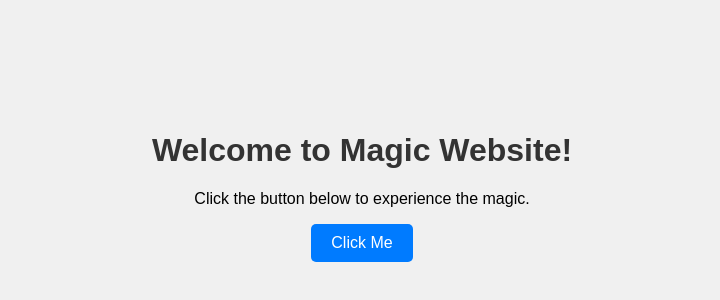
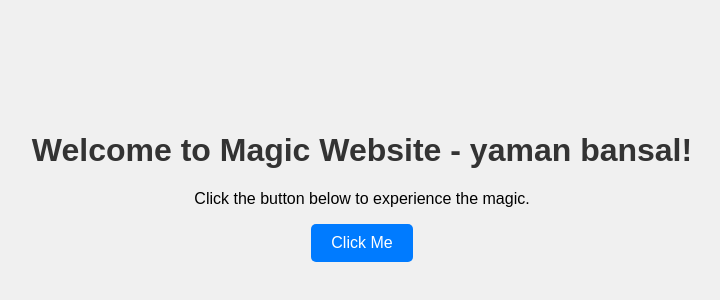
Before and after one commit to yaman0808/magicwebsite, a plain HTML site: page index.html in a window 1280 px wide. Shown: the part 214-514 px from the top of the page, without its empty margins (278-998 px from the left). Drawn offline with Linux system fonts and the light colour scheme.

Commit message:
update 1

```diff
--- a/index.html
+++ b/index.html
@@ -10,7 +10,7 @@
 
 <body>
     <div class="container">
-        <h1>Welcome to Magic Website!</h1>
+        <h1>Welcome to Magic Website - yaman bansal!</h1>
         <p>Click the button below to experience the magic.</p>
         <button id="magicButton">Click Me</button>
     </div>
```
